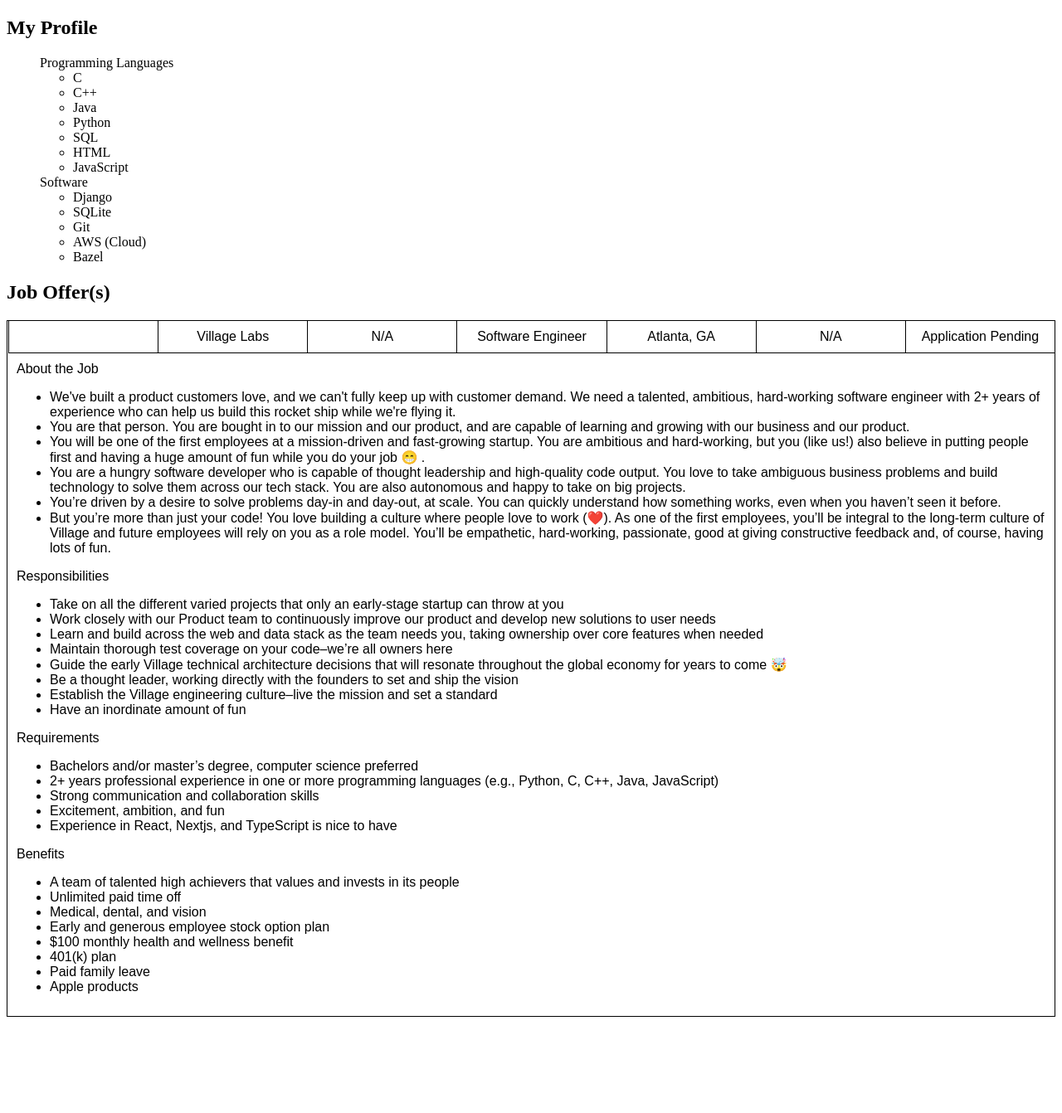
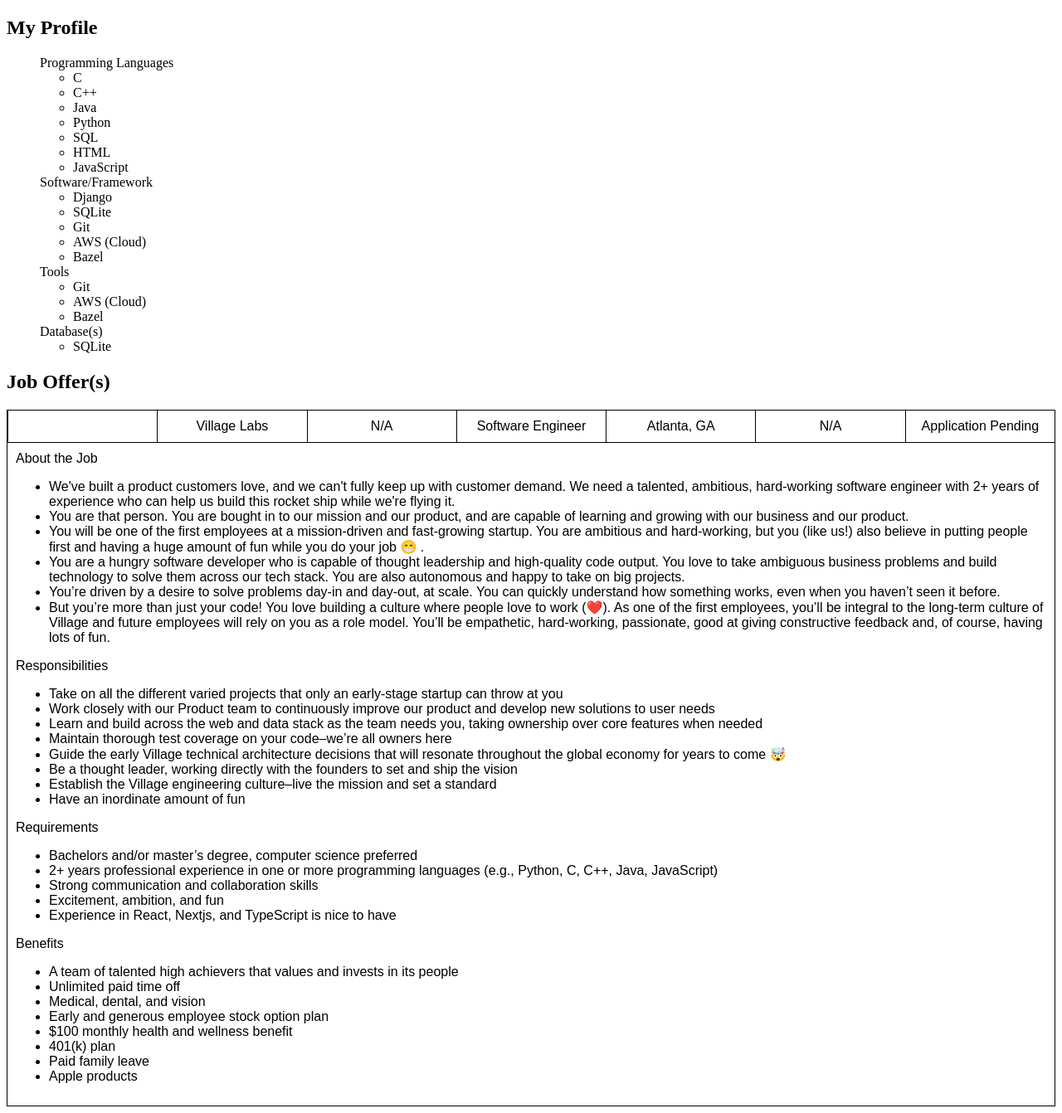
Before and after one commit to Democritus78/Job-Analyzer, a Django app: page / in a window 1280 px wide. Shown: the whole page at 83% size. Before the commit the page ends 1226 px from the top, so only its background shows below. Run offline with Django 5.2, Linux system fonts and the light colour scheme.

Commit message:
Updated myapp/static/myapp/style.css.
Updated myapp/templates/myapp/index.html to include Tools and Database(s) in My Profile.

```diff
--- a/myapp/static/myapp/style.css
+++ b/myapp/static/myapp/style.css
@@ -7,7 +7,7 @@
     display: flex;
     flex-direction: column;
     border: 1px solid black; /* outer border */
-    padding-left: 1px;
+/*    padding-left: 1px;*/
     border-collapse: collapse;
     font-family: sans-serif;
 }
--- a/myapp/templates/myapp/index.html
+++ b/myapp/templates/myapp/index.html
@@ -86,7 +86,7 @@
                 <li>HTML</li>
                 <li>JavaScript</li>
             </ul>
-            Software
+            Software/Framework
             <ul id="Software">
                 <li>Django</li>
                 <li>SQLite</li>
@@ -94,7 +94,16 @@
                 <li>AWS (Cloud)</li>
                 <li>Bazel</li>
             </ul>
-        </ul>
+            Tools
+            <ul id="Tools">
+                <li>Git</li>
+                <li>AWS (Cloud)</li>
+                <li>Bazel</li>
+            </ul>
+            Database(s)
+            <ul id="Database">
+                <li>SQLite</li>
+            </ul>
     </div>
     <h2>Job Offer(s)</h2>
     <!--
```
